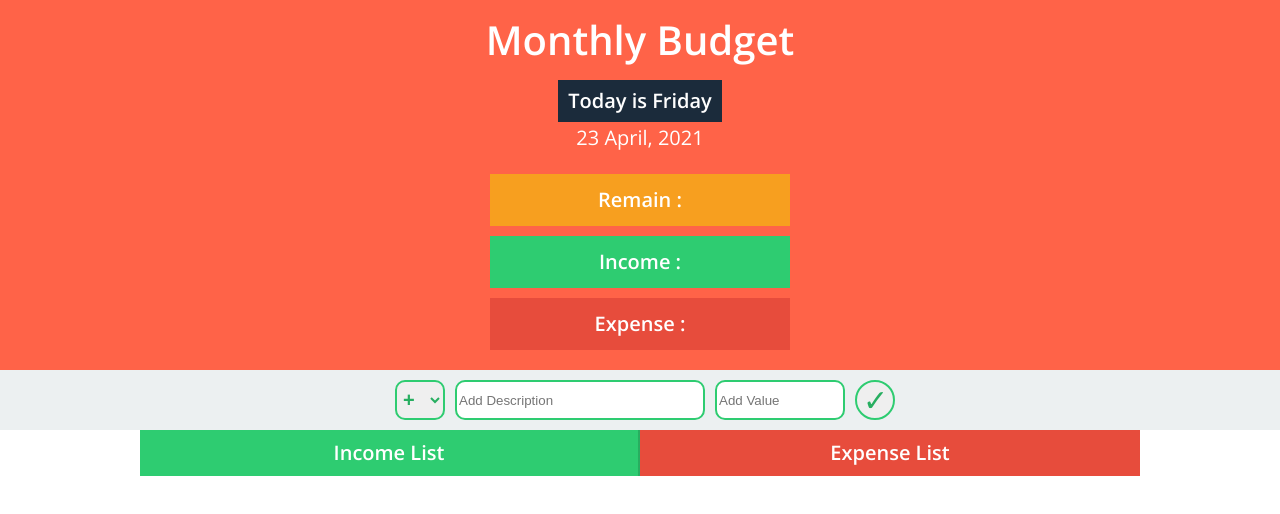
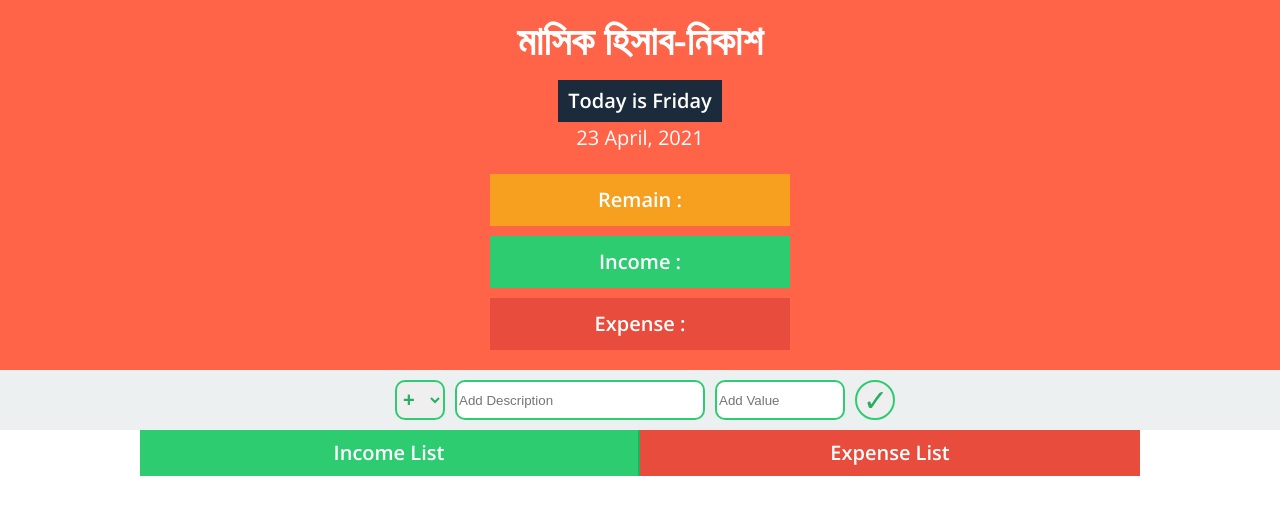
Before and after one commit to saiful-70/hisab-nikash, a website: page index.html in a window 1280 px wide. Drawn offline with nearby package versions, Linux system fonts and the light colour scheme.

Commit message:
added readme and changes some text

```diff
--- a/index.html
+++ b/index.html
@@ -14,7 +14,7 @@
 
     <div class="container">
         <div class="top">
-            <h1 class="heading-primary heading-title">Monthly Budget</h1>
+            <h1 class="heading-primary heading-title">মাসিক হিসাব-নিকাশ</h1>
             <section class="calender">
                 <div class="calender__day"></div>
                 <div class="calender__date">%10%, %october%, %2020%</div>
--- a/package.json
+++ b/package.json
@@ -3,7 +3,7 @@
   "version": "1.0.0",
   "description": "Hishab-Nikash web app",
   "main": "app.js",
-  "author": "Saiful",
+  "author": "Saiful Islam",
   "scripts": {
     "watch:sass": "node-sass sass/main.scss css/style.css -w",
     "compile:sass": "node-sass sass/main.scss css/style.comp.css"
```
Also changed, not shown: img/app-intro.png (added), readme.md (added).
